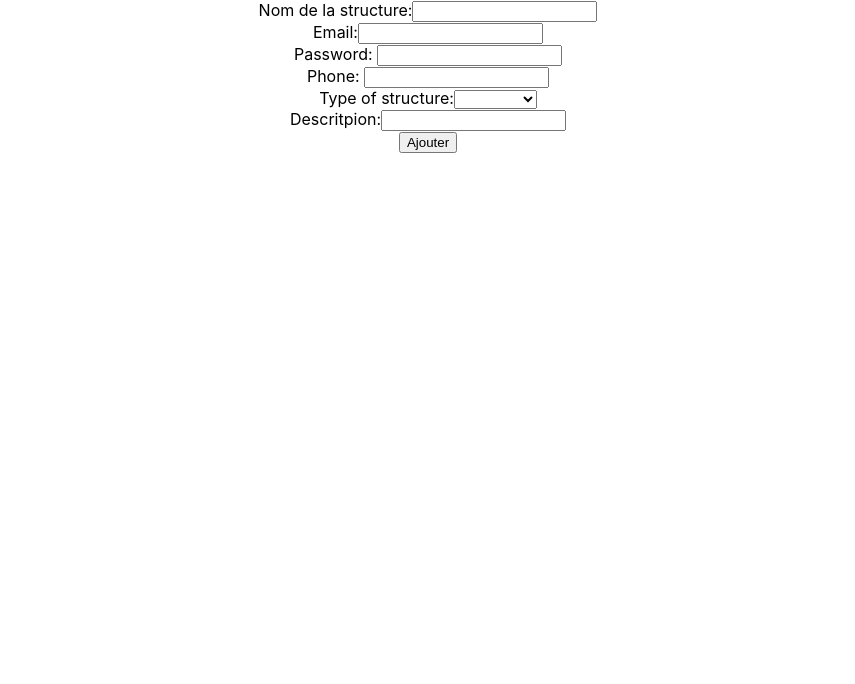
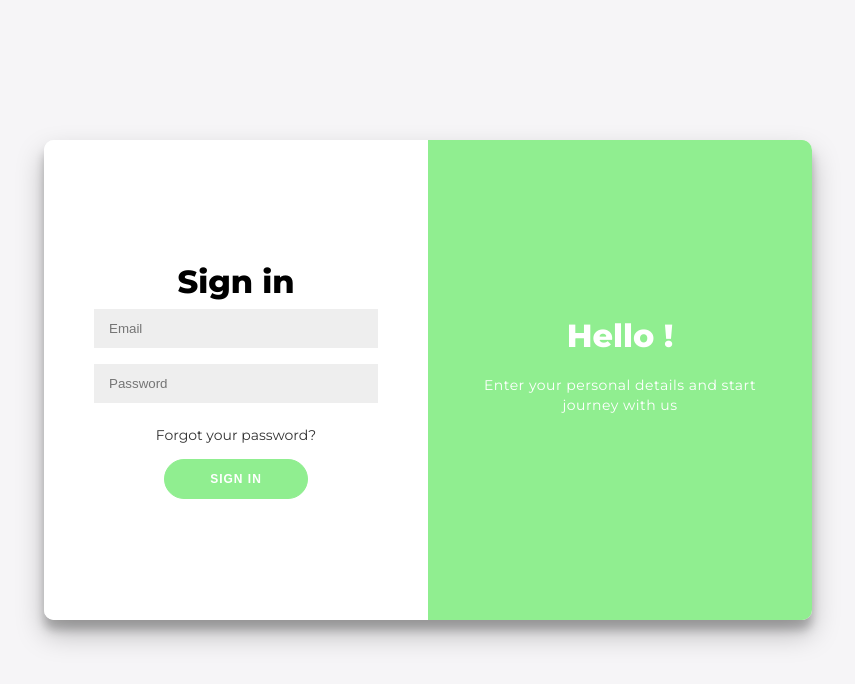
Before and after one commit to stevenemse/diploma, a React (Create React App) app: page / in a window 1280 px wide. Shown: the top 684 px of the page, without its empty margins (212-1067 px from the left). Built offline with nearby package versions, Linux system fonts and the light colour scheme; no server answers; the database is empty.

Commit message:
Interface de Connexion Ok
Interface de Connexion Ok, là je vais maintenant créer une session pour atteindre la page Dashboard située dans /pages/Dashborad

```diff
--- a/package.json
+++ b/package.json
@@ -10,7 +10,7 @@
     "firebase-admin": "^11.11.0",
     "react": "^18.2.0",
     "react-dom": "^18.2.0",
-    "react-router-dom": "^6.17.0",
+    "react-router-dom": "^6.18.0",
     "react-scripts": "^5.0.1",
     "web-vitals": "^2.1.4"
   },
--- a/src/App.js
+++ b/src/App.js
@@ -1,17 +1,16 @@
-import './App.css';
+import './styles/App.css';
 
-//import SignIn from './components/auth/SignIn';
+import SignIn from './components/auth/SignIn';
 //import SignUp from './components/auth/SignUp';
 //import AuthDetails from './components/auth/AuthDetails';
 //import addUser from './backend/functions/addUser';
 //import UserForm from '../src/backend/functions/Users/addUser';
-import StructureForm from './backend/functions/issuers/addIssuer';
 
 
 function App() {
   return (
     <div className="App">
-      <StructureForm/>
+     <SignIn/>
     </div>
   );
 }
--- a/src/components/auth/SignIn.jsx
+++ b/src/components/auth/SignIn.jsx
@@ -1,7 +1,22 @@
 import { signInWithEmailAndPassword } from "firebase/auth";
 import React, { useState } from "react";
 import { auth } from "../../backend/config/firebase";
+import '../../styles/SignIn.css';
 
+
+/*Transition entre SignIn et SignUp
+const signUpButton = document.getElementById('signUp');
+const signInButton = document.getElementById('signIn');
+const container = document.getElementById('container');
+
+signUpButton.addEventListener('click', () => {
+	container.classList.add("right-panel-active");
+});
+
+signInButton.addEventListener('click', () => {
+	container.classList.remove("right-panel-active");
+});
+*/
 const SignIn = () => {
   const [email, setEmail] = useState("");
   const [password, setPassword] = useState("");
@@ -18,24 +33,44 @@ const SignIn = () => {
   };
 
   return (
-    <div className="sign-in-container">
-      <form onSubmit={signIn}>
-        <h1>Log In to your Account</h1>
-        <input
-          type="email"
-          placeholder="Enter your email"
-          value={email}
-          onChange={(e) => setEmail(e.target.value)}
-        ></input>
-        <input
-          type="password"
-          placeholder="Enter your password"
-          value={password}
-          onChange={(e) => setPassword(e.target.value)}
-        ></input>
-        <button type="submit">Log In</button>
-      </form>
-    </div>
+<div class="container" id="container">
+	<div class="form-container sign-up-container">
+		<form action="#">
+			<h1>Create Account</h1>
+			<span>or use your email for registration</span>
+			<input type="text" placeholder="Name" />
+			<input type="email" placeholder="Email" />
+			<input type="password" placeholder="Password" />
+			<button>Sign Up</button>
+		</form>
+	</div>
+	<div class="form-container sign-in-container">
+		<form onSubmit={signIn}>
+			<h1>Sign in</h1>
+			<input type="email" placeholder="Email" value={email}
+          onChange={(e) => setEmail(e.target.value)} />
+			<input type="password" placeholder="Password" value={password}
+          onChange={(e) => setPassword(e.target.value)} />
+			<a href="google.com">Forgot your password?</a>
+			<button type="submit">Sign In</button>
+		</form>
+	</div>
+	<div class="overlay-container">
+		<div class="overlay">
+			<div class="overlay-panel overlay-left">
+				<h1>Welcome Back!</h1>
+				<p>To keep connected with us please login with your personal info</p>
+				<button class="ghost" id="signIn">Sign In</button>
+			</div>
+			<div class="overlay-panel overlay-right">
+				<h1>Hello !</h1>
+				<p>Enter your personal details and start journey with us</p>
+			</div>
+		</div>
+	</div>
+</div>
+
+
   );
 };
 
--- a/src/index.js
+++ b/src/index.js
@@ -1,8 +1,9 @@
 import React from 'react';
 import ReactDOM from 'react-dom/client';
-import './index.css';
+import './styles/index.css';
 import App from './App';
 import reportWebVitals from './reportWebVitals';
+import SignUp from './components/auth/SignUp';
 
 const root = ReactDOM.createRoot(document.getElementById('root'));
 root.render(
--- /dev/null
+++ b/src/styles/SignIn.css
@@ -0,0 +1,226 @@
+@import url('https://fonts.googleapis.com/css?family=Montserrat:400,800');
+
+* {
+	box-sizing: border-box;
+}
+
+body {
+	background: #f6f5f7;
+	display: flex;
+	justify-content: center;
+	align-items: center;
+	flex-direction: column;
+	font-family: 'Montserrat', sans-serif;
+	height: 100vh;
+	margin: -20px 0 50px;
+}
+
+h1 {
+	font-weight: bold;
+	margin: 0;
+}
+
+h2 {
+	text-align: center;
+}
+
+p {
+	font-size: 14px;
+	font-weight: 100;
+	line-height: 20px;
+	letter-spacing: 0.5px;
+	margin: 20px 0 30px;
+}
+
+span {
+	font-size: 12px;
+}
+
+a {
+	color: #333;
+	font-size: 14px;
+	text-decoration: none;
+	margin: 15px 0;
+}
+
+button {
+	border-radius: 20px;
+	border: 1px solid #90EE90;
+	background-color: #90EE90;
+	color: #FFFFFF;
+	font-size: 12px;
+	font-weight: bold;
+	padding: 12px 45px;
+	letter-spacing: 1px;
+	text-transform: uppercase;
+	transition: transform 80ms ease-in;
+}
+
+button:active {
+	transform: scale(0.95);
+}
+
+button:focus {
+	outline: none;
+}
+
+button.ghost {
+	background-color: transparent;
+	border-color: #FFFFFF;
+}
+
+form {
+	background-color: #FFFFFF;
+	display: flex;
+	align-items: center;
+	justify-content: center;
+	flex-direction: column;
+	padding: 0 50px;
+	height: 100%;
+	text-align: center;
+}
+
+input {
+	background-color: #eee;
+	border: none;
+	padding: 12px 15px;
+	margin: 8px 0;
+	width: 100%;
+}
+
+.container {
+	background-color: #fff;
+	border-radius: 10px;
+  	box-shadow: 0 14px 28px rgba(0,0,0,0.25),
+			0 10px 10px rgba(0,0,0,0.22);
+	position: relative;
+	overflow: hidden;
+	width: 768px;
+	max-width: 100%;
+	min-height: 480px;
+}
+
+.form-container {
+	position: absolute;
+	top: 0;
+	height: 100%;
+	transition: all 0.6s ease-in-out;
+}
+
+.sign-in-container {
+	left: 0;
+	width: 50%;
+	z-index: 2;
+}
+
+.container.right-panel-active .sign-in-container {
+	transform: translateX(100%);
+}
+
+.sign-up-container {
+	left: 0;
+	width: 50%;
+	opacity: 0;
+	z-index: 1;
+}
+
+.container.right-panel-active .sign-up-container {
+	transform: translateX(100%);
+	opacity: 1;
+	z-index: 5;
+	animation: show 0.6s;
+}
+
+@keyframes show {
+	0%, 49.99% {
+		opacity: 0;
+		z-index: 1;
+	}
+
+	50%, 100% {
+		opacity: 1;
+		z-index: 5;
+	}
+}
+
+.overlay-container {
+	position: absolute;
+	top: 0;
+	left: 50%;
+	width: 50%;
+	height: 100%;
+	overflow: hidden;
+	transition: transform 0.6s ease-in-out;
+	z-index: 100;
+}
+
+.container.right-panel-active .overlay-container{
+	transform: translateX(-100%);
+}
+
+.overlay {
+	background: #90EE90;
+	background: #90EE90;
+	background: #90EE90;
+	background-repeat: no-repeat;
+	background-size: cover;
+	background-position: 0 0;
+	color: #FFFFFF;
+	position: relative;
+	left: -100%;
+	height: 100%;
+	width: 200%;
+  	transform: translateX(0);
+	transition: transform 0.6s ease-in-out;
+}
+
+.container.right-panel-active .overlay {
+  	transform: translateX(50%);
+}
+
+.overlay-panel {
+	position: absolute;
+	display: flex;
+	align-items: center;
+	justify-content: center;
+	flex-direction: column;
+	padding: 0 40px;
+	text-align: center;
+	top: 0;
+	height: 100%;
+	width: 50%;
+	transform: translateX(0);
+	transition: transform 0.6s ease-in-out;
+}
+
+.overlay-left {
+	transform: translateX(-20%);
+}
+
+.container.right-panel-active .overlay-left {
+	transform: translateX(0);
+}
+
+.overlay-right {
+	right: 0;
+	transform: translateX(0);
+}
+
+.container.right-panel-active .overlay-right {
+	transform: translateX(20%);
+}
+
+.social-container {
+	margin: 20px 0;
+}
+
+.social-container a {
+	border: 1px solid #DDDDDD;
+	border-radius: 50%;
+	display: inline-flex;
+	justify-content: center;
+	align-items: center;
+	margin: 0 5px;
+	height: 40px;
+	width: 40px;
+}
```
Also changed, not shown: src/components/auth/SignUp.jsx (line endings or trailing spaces), src/pages/Dashboard.js (added), src/styles/App.css (renamed from src/App.css), src/styles/index.css (renamed from src/index.css), 1 other file (tests, documents, lock files or other folders).
